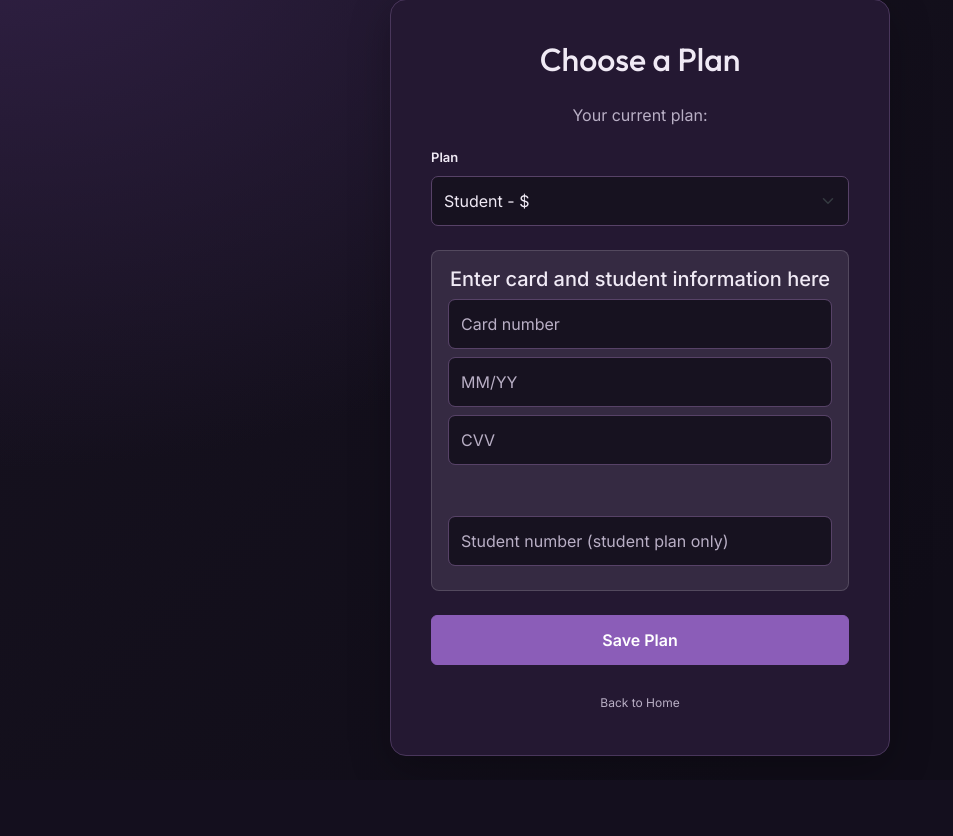
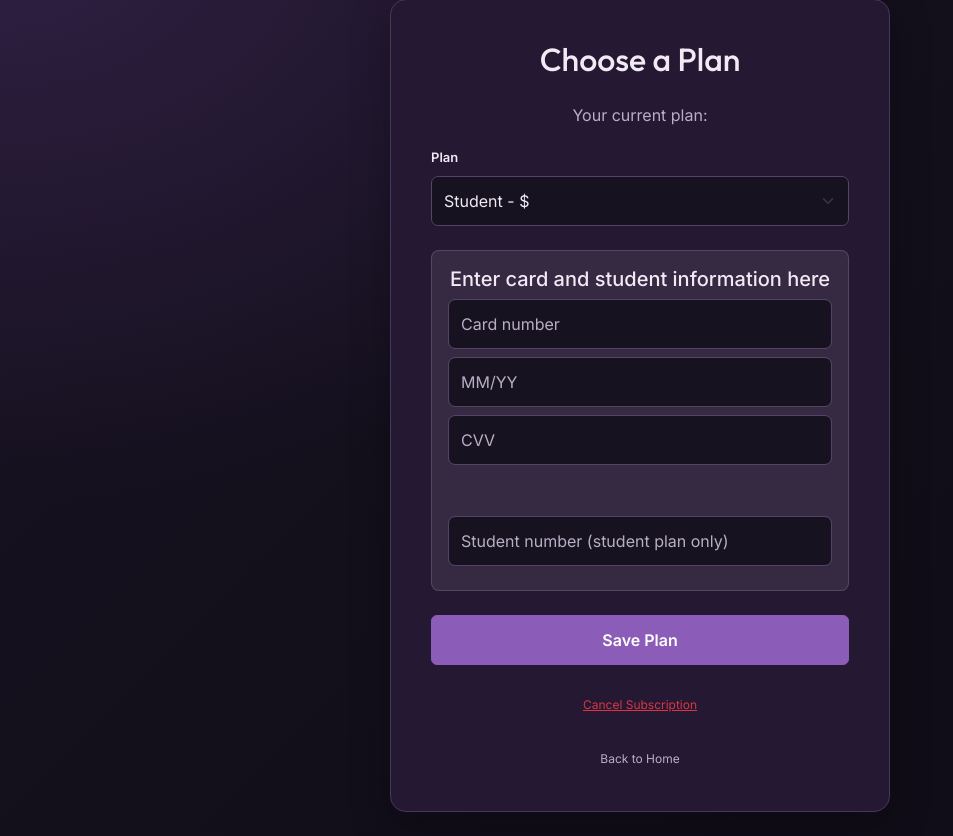
Before and after one commit to ArrafMelon/Movie-Show-subscription-system, a Flask app: page /subscription_plan_user in a window 1280 px wide. Shown: the part 77-913 px from the top of the page, without its empty margins (0-953 px from the left). Before the commit the page ends 833 px from the top, so only its background shows below. Run offline with Flask 3, Linux system fonts and the light colour scheme; the visitor is signed in with stand-in values (Sample User, id 1); data that the repository does not hold is empty.

Commit message:
cancelling user subscription is enabled. when a user cancels subscription they are not able to view media nor their personal watchlist

```diff
--- a/app.py
+++ b/app.py
@@ -370,6 +370,9 @@ def add_watchlist():
 @app.route('/mywatchlist', methods=['GET','POST'])
 def my_watchlist():
     # watchlist page for users to see their watchlist
+    # redirect to subscription plans if user does not have a plan
+    if session.get("account_type")=="User" and session.get("subscription_type")==0:
+        return redirect(url_for("subscription_plan"))
     if "email" not in session:
         return render_template("login.html", message = "Log into account first")
     if request.method == "GET":
@@ -438,6 +441,20 @@ def subscription_plan():
         return render_template("subscription_plans.html", message="Successfully changed subscription",sub_prices=sub_prices)
     return render_template("subscription_plans.html",sub_prices=sub_prices)
 
+@app.route('/cancel_subscription', methods=['GET','POST'])
+# cancelling user subscription
+def cancel_subscription():
+    if session.get("account_type") != "User":
+        return render_template("login.html",message="Plans for users only")
+    connection = sqlite3.connect("subscription.db")
+    sub_prices = dict(connection.execute("SELECT subscription_type, subscription_price FROM subscription_details").fetchall())
+    connection.execute("UPDATE user_details SET subscription_type=0 WHERE id=?",
+                            (session["id"],))
+    connection.commit()
+    connection.close()
+    session["subscription_type"]=0
+    return render_template("subscription_plans.html", message="Successfully cancelled subscription",sub_prices=sub_prices)
+
 
 if __name__ == '__main__':
     app.run(debug=True)
--- a/templates/subscription_plans.html
+++ b/templates/subscription_plans.html
@@ -54,7 +54,11 @@
 
                 <button type="submit" class='btn btn-primary w-100'>Save Plan</button>
             </form>
-
+            {% if session.subscribe_type != 0%}
+            <form method="POST" action="/cancel_subscription" class="text-center mt-4">
+                <button type="submit" class="btn btn-link back-home text-danger">Cancel Subscription</button>
+            </form>
+            {% endif %}
             <div class='text-center mt-4'>
                 <a href="/" class='back-home'>Back to Home</a>
             </div>
```
